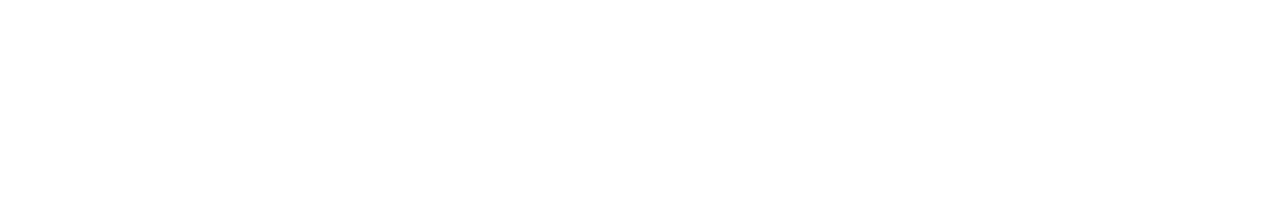
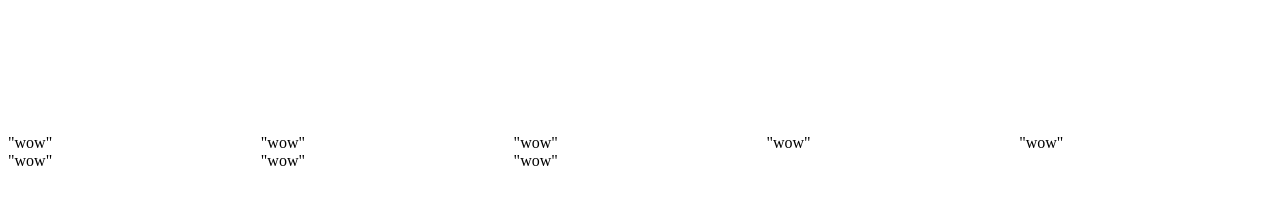
Before and after one commit to BrandwatchLtd/bw-psm, a website: page public/index.html in a window 1280 px wide. Drawn offline with Linux system fonts and the light colour scheme.

Commit message:
basic css grid

```diff
--- a/public/index.html
+++ b/public/index.html
@@ -1,9 +1,41 @@
 <!DOCTYPE html>
 <HTML lang="en">
-    <head>
-        <title>Brandwatch Systems</title>
-    </head>
-    <body>
 
-    </body>
+<head>
+    <link rel="stylesheet" href="styles.css">
+    <title>Brandwatch Systems</title>
+</head>
+
+<body>
+    <div class="header">
+    </div>
+    <div class="grid-container">
+        <div class="grid-element">
+            "wow"
+        </div>
+        <div class="grid-element">
+            "wow"
+        </div>
+        <div class="grid-element">
+            "wow"
+        </div>
+        <div class="grid-element">
+            "wow"
+        </div>
+        <div class="grid-element">
+            "wow"
+        </div>
+        <div class="grid-element">
+            "wow"
+        </div>
+        <div class="grid-element">
+            "wow"
+        </div>
+        <div class="grid-element">
+            "wow"
+        </div>
+
+    </div>
+</body>
+
 </html>
--- /dev/null
+++ b/public/styles.css
@@ -0,0 +1,9 @@
+.header {
+    display: grid;
+    grid-template-columns: repeat(auto-fill, minmax(250px, 1fr));
+    padding-bottom:10%;
+}
+.grid-container {
+    display: grid;
+    grid-template-columns: repeat(auto-fill, minmax(250px, 1fr));
+}
```
